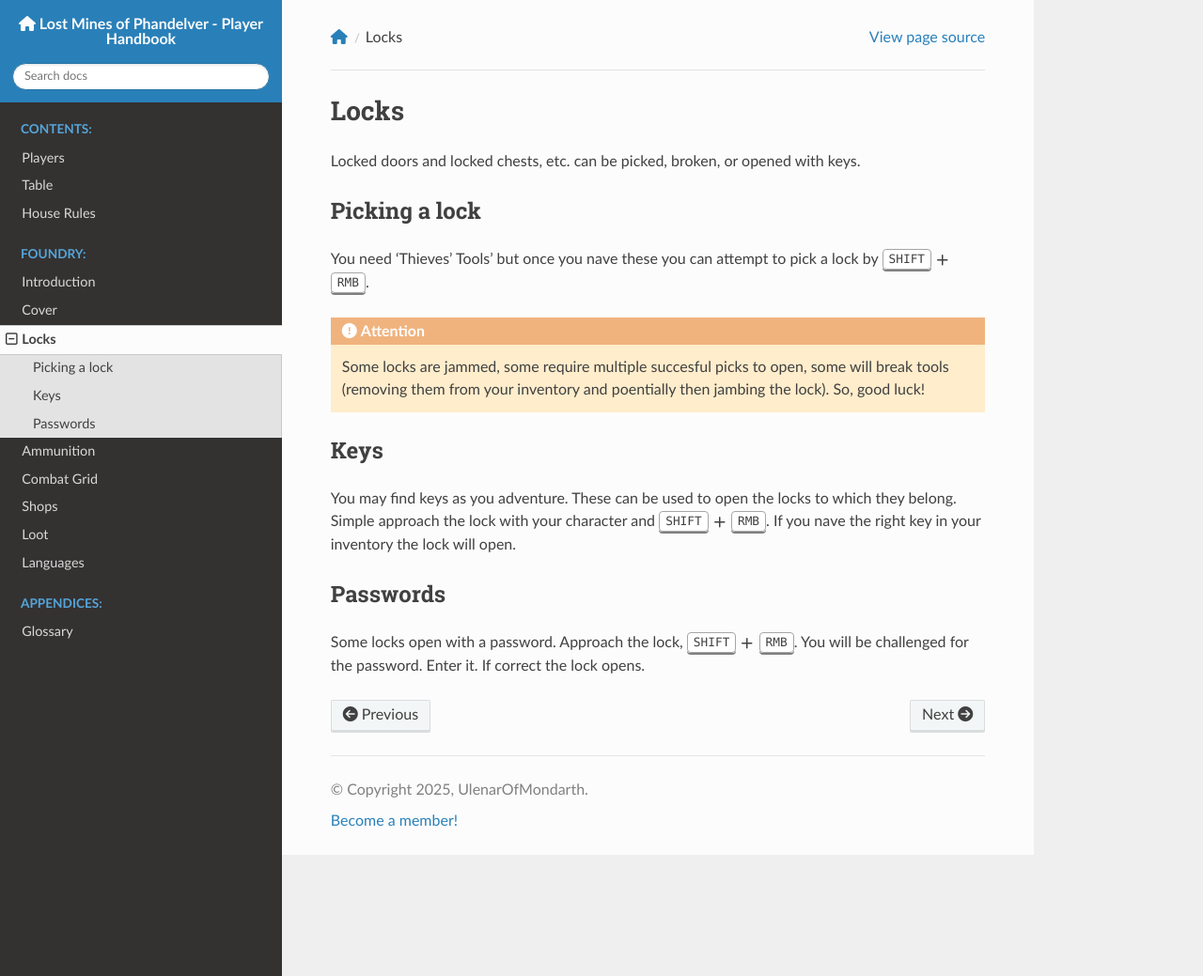
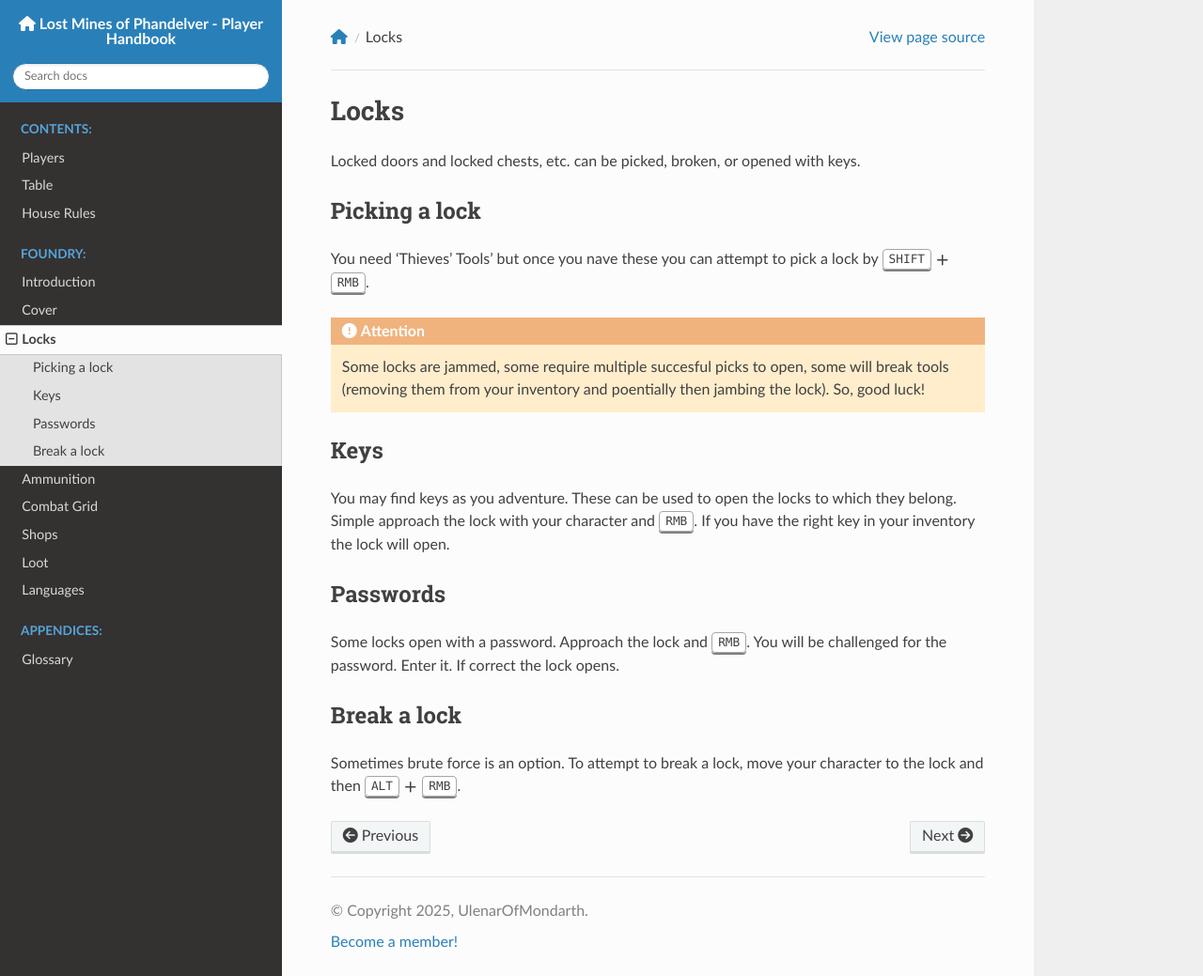
Before and after one commit to Mondarth/LMoP-Players-Handbook, a Sphinx documentation site: the page built from docs/foundry/locks.rst, in a window 1280 px wide and 1039 px high. Shown: the whole window at 94% size. Built offline with Sphinx 7.4.7 and the Read the Docs theme 3.1.0, drawn with Linux system fonts in a browser that asks for light colours; nearby versions of some CDN libraries; comment, search, counter and statistics services are not loaded.

Commit message:
docs: add breakin locks details

```diff
--- a/docs/foundry/locks.rst
+++ b/docs/foundry/locks.rst
@@ -14,9 +14,15 @@
 Keys
 ----
 
-You may find keys as you adventure. These can be used to open the locks to which they belong. Simple approach the lock with your character and :kbd:`SHIFT` |and| |RMB|. If you nave the right key in your inventory the lock will open.
+You may find keys as you adventure. These can be used to open the locks to which they belong. Simple approach the lock with your character and |RMB|. If you have the right key in your inventory the lock will open.
 
 Passwords
 ---------
 
-Some locks open with a password. Approach the lock, :kbd:`SHIFT` |and| |RMB|. You will be challenged for the password. Enter it. If correct the lock opens.
+Some locks open with a password. Approach the lock and |RMB|. You will be challenged for the password. Enter it. If correct the lock opens.
+
+
+Break a lock
+------------
+
+Sometimes brute force is an option. To attempt to break a lock, move your character to the lock and then :kbd:`ALT` |and| |RMB|.
```
